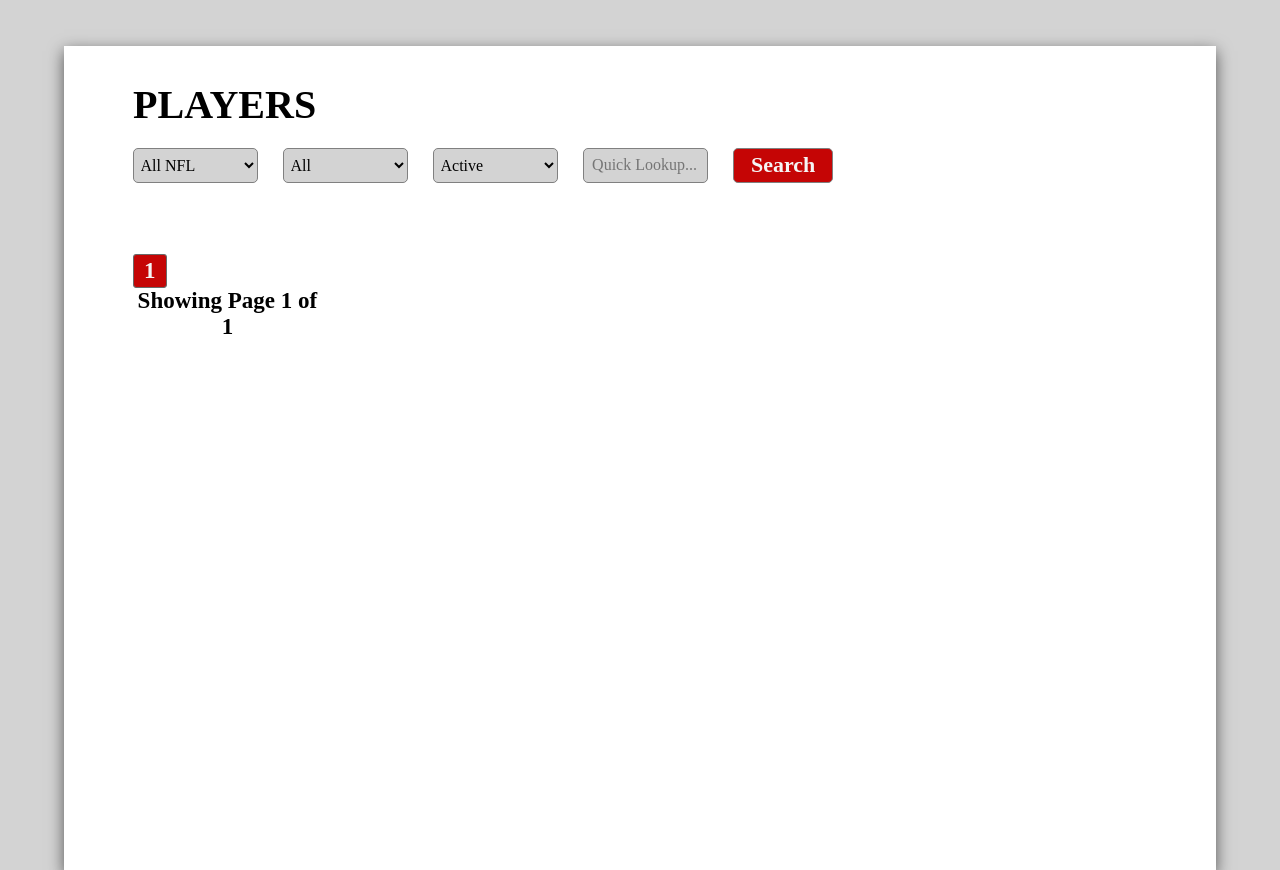
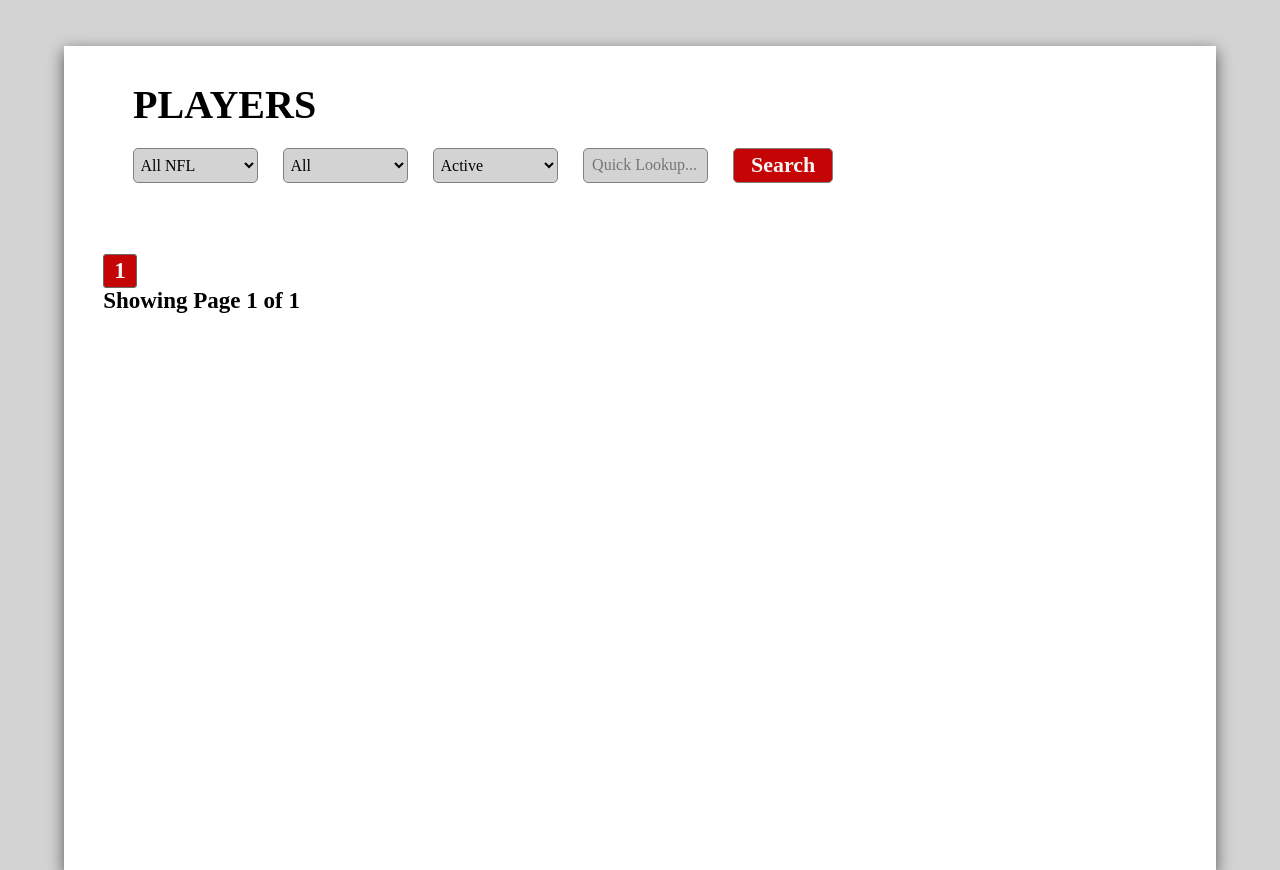
Before and after one commit to ytrevor81/NFL-Stats-Library, a Django app: page /playersearch/ in a window 1280 px wide. Shown: the part 64-934 px from the top of the page. Run offline with Django 3.2, Linux system fonts and the light colour scheme; data that the repository does not hold is empty.

Commit message:
margin imporvements

```diff
--- a/main/static/style.css
+++ b/main/static/style.css
@@ -832,7 +832,10 @@ footer {
 .playersearch-container {
   display: grid;
   grid-template-columns: 20% 20% 20% 20% 20%;
-  margin: 6%;
+  margin-top: 6%;
+  margin-right: 3%;
+  margin-left: 3%;
+  margin-bottom: 3%;
   font-size: 22px;
   font-weight: bold;
 }
```
